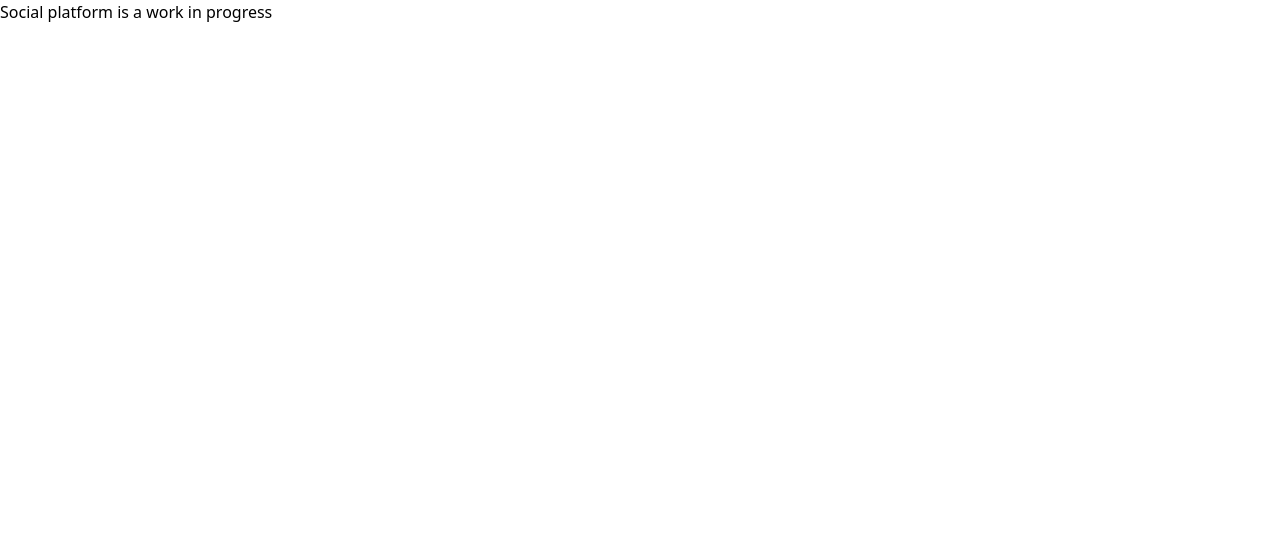
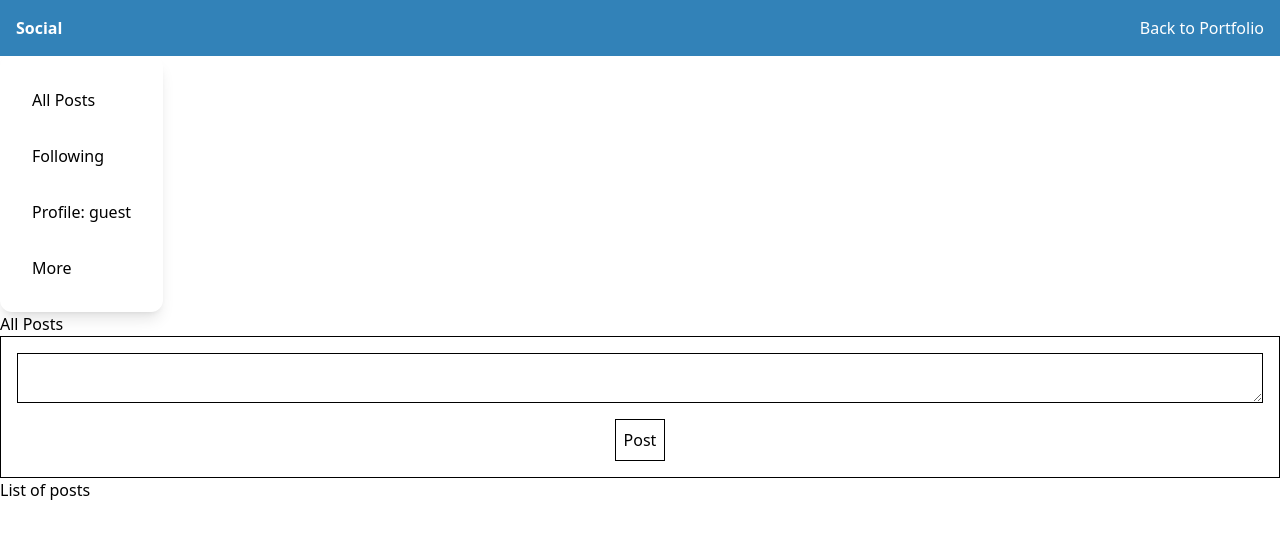
Before and after one commit to Cody06/Portfolio, a Next.js app: page /social in a window 1280 px wide. Shown: the top 538 px of the page. Built offline with nearby package versions, Linux system fonts and the light colour scheme.

Commit message:
Create initial structure for All Posts section

```diff
--- a/src/app/social/page.tsx
+++ b/src/app/social/page.tsx
@@ -4,7 +4,7 @@ import { Metadata } from 'next';
 export const metadata: Metadata = {
     title: 'Social',
     description: 'Social platform to connect with like minded people',
-}
+};
 
 export default function SocialPage() {
     return <Social />;
--- a/src/components/Social/index.tsx
+++ b/src/components/Social/index.tsx
@@ -1,3 +1,37 @@
-const Social = () => <h1>Social platform is a work in progress</h1>;
+import Link from 'next/link';
+import Nav from './components/Nav';
+
+const Social = () => (
+    <>
+        <div className="flex justify-between p-4 text-white bg-blue-100">
+            <span className="font-bold">Social</span>
+            <Link href="/" className="hover:text-orange-100">
+                Back to Portfolio
+            </Link>
+        </div>
+
+        <div>
+            <Nav user="guest" />
+
+            {/* TODO: Container for the different sections */}
+            <div>
+                <h1>
+                    All Posts
+                </h1>
+
+                <div className="flex flex-col gap-y-4 p-4 border">
+                    <textarea className="border" />
+                    <button className="w-max m-auto border p-2">Post</button>
+                </div>
+
+                <div>
+                    List of posts
+                </div>
+            </div>
+        </div>
+
+
+    </>
+);
 
 export default Social;
```
